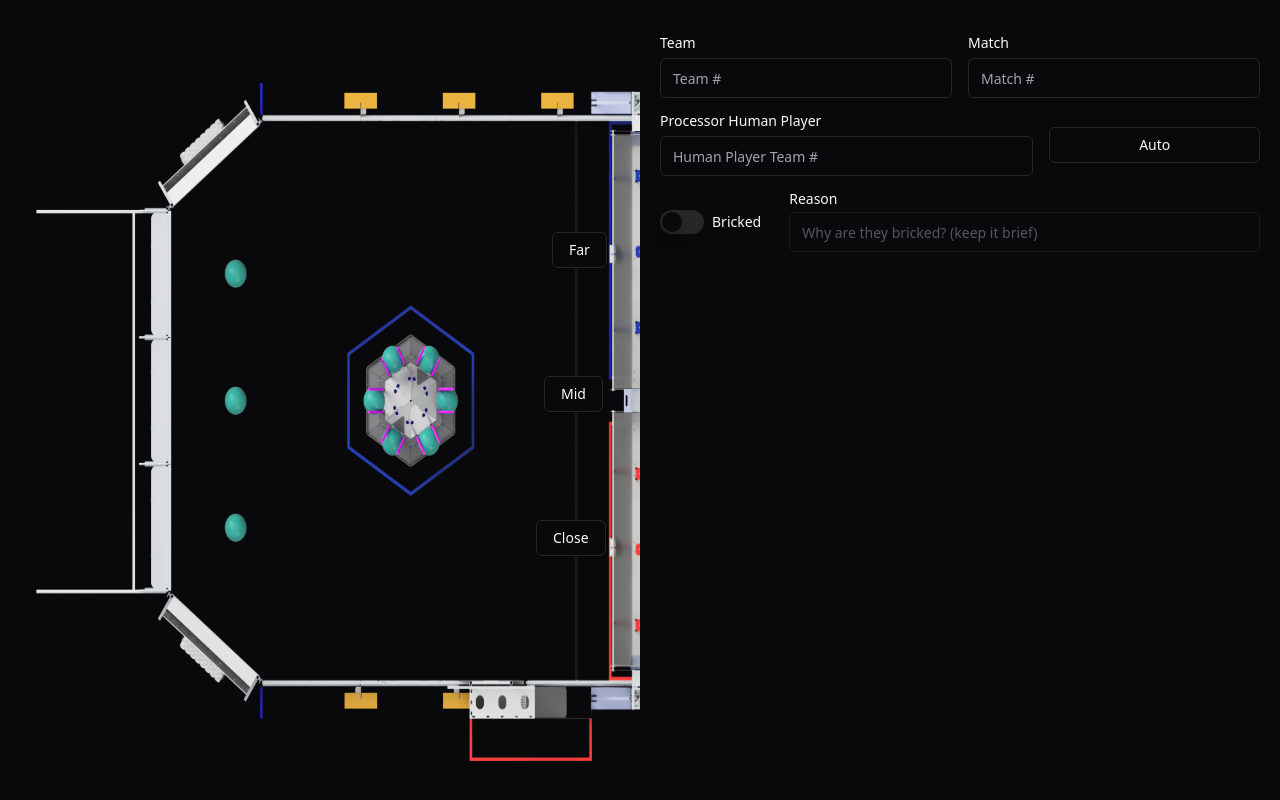
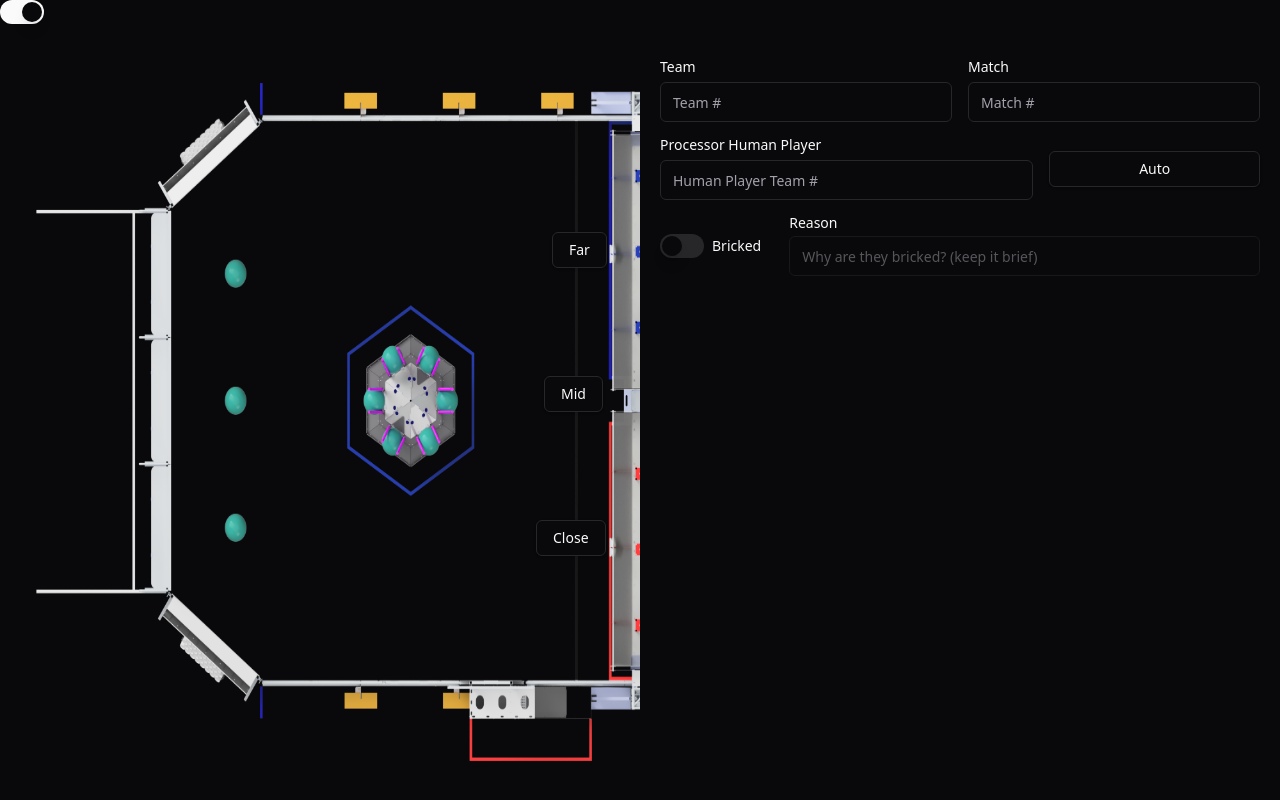
Before and after one commit to sumeru-26/MapScout, a Vue app: page / in a window 1280 px wide. Built offline with nearby package versions, Linux system fonts and the light colour scheme.

Commit message:
began work on field side switch

```diff
--- a/src/views/MainView.vue
+++ b/src/views/MainView.vue
@@ -10,6 +10,7 @@
   import { Check, X, Circle, PersonStanding, Bot } from 'lucide-vue-next';
 
   const fieldSide = ref('left')
+  const sideSwitch = ref(false) // idfc what this does
 
   const brickedInput = ref(false)
 
@@ -83,7 +84,7 @@
     return `absolute ${(fieldSide.value == 'left') ? 'left-94/200' : 'right-94/200'} top-56/100 grid grid-rows-2 gap-y-16`
   })
   const crossedFieldButtonClass = computed(() => {
-    return `absolute ${(fieldSide.value == 'left') ? 'left-50/100' : 'right-50/100'} top-249/400 w-1/10 h-1/8 ${fieldSide.value == 'left' ? 'rotate-90' : '-rotate-90'}`
+    return `absolute ${(fieldSide.value == 'left') ? 'left-52/100' : 'right-52/100'} top-249/400 w-1/10 h-1/8 ${fieldSide.value == 'left' ? 'rotate-90' : '-rotate-90'}`
   })
   const endgameButtonClass = computed(() => {
     return `absolute ${(fieldSide.value == 'left') ? 'left-333/800' : 'right-333/800'} top-29/100 w-1/7 h-1/17 ${fieldSide.value == 'left' ? 'rotate-90' : '-rotate-90'}`
@@ -97,11 +98,20 @@
   const processorScoredDivClass = computed(() => {
     return `absolute ${(fieldSide.value == 'left') ? 'left-75/200' : 'right-75/200'} top-90/100`
   })
+  const sideMenuDivClass = computed(() => {
+    return `absolute ${(fieldSide.value == 'left') ? 'left-1/2' : 'left-0'} w-1/2 p-5`
+  })
 
 </script>
 
 <template>
+
   <img src="/src/public/full_field_transparent_bg.png" :class="imgClass">
+  <div class="flex items-center space-x-2">
+    <Switch id="side" :default-checked="true" />
+
+  </div>
+
 
   <div v-if="!matchStarted">
     <Button variant="outline" @click.stop.prevent="() => { matchStarted=true }" :class="startFarButtonClass">Far</Button>
@@ -165,9 +175,7 @@
     </div>
   </div>
 
-
-
-  <div class="absolute left-1/2 w-1/2 p-5">
+  <div :class="sideMenuDivClass">
     <div class="my-4 flex gap-x-4">
       <div class="grow grid gap-2">
         <Label for="team">Team</Label>
```
